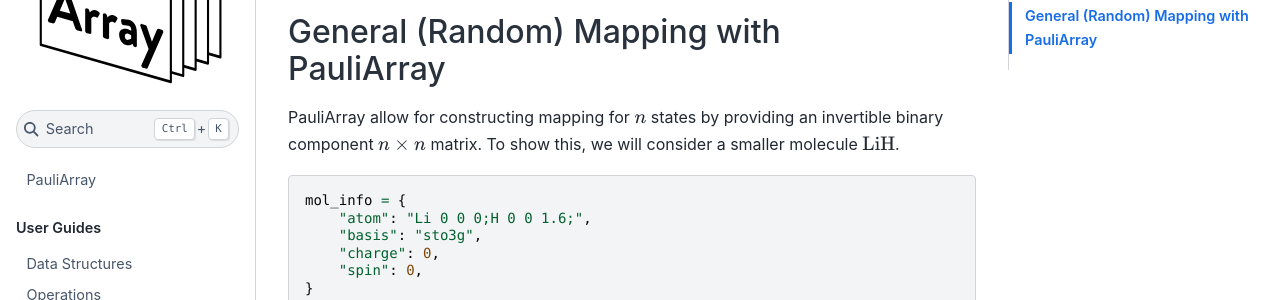
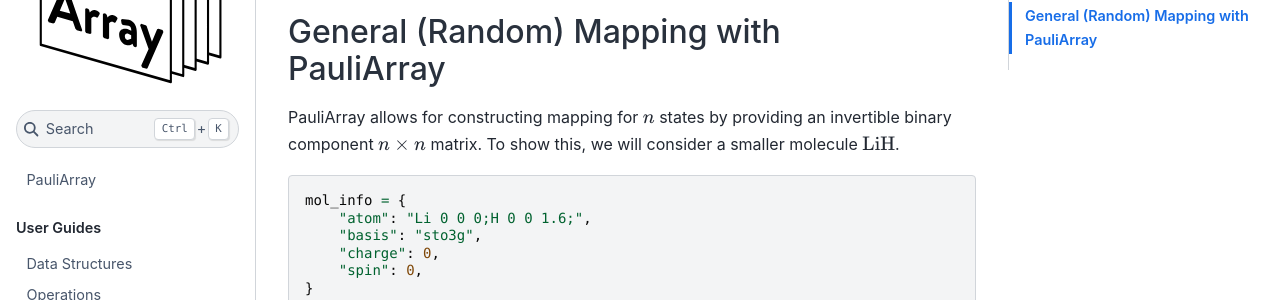
Before and after one commit to algolab-quantique/pauliarray, a Sphinx documentation site: the page built from documentation/source/tutorials/fermion_to_qubit_mapping.rst, in a window 1280 px wide and 900 px high, scrolled down 2012 px. Shown: the part 153-453 px from the top of the window. Built offline with Sphinx 7.4.7 and the Sphinx Book theme 1.1.4, drawn with Linux system fonts in a browser that asks for light colours; pages that are not in the unit, such as notebooks, are missing from menus.

Commit message:
Update fermion_to_qubit_mapping.rst
typo fix

```diff
--- a/documentation/source/tutorials/fermion_to_qubit_mapping.rst
+++ b/documentation/source/tutorials/fermion_to_qubit_mapping.rst
@@ -103,7 +103,7 @@
 General (Random) Mapping with PauliArray
 ----------------------------------------
 
-PauliArray allow for constructing mapping for :math:`n` states by providing an invertible binary component :math:`n\times n` matrix. To show this, we will consider a smaller molecule :math:`\text{LiH}`.
+PauliArray allows for constructing mapping for :math:`n` states by providing an invertible binary component :math:`n\times n` matrix. To show this, we will consider a smaller molecule :math:`\text{LiH}`.
 
 .. code::
 
```
